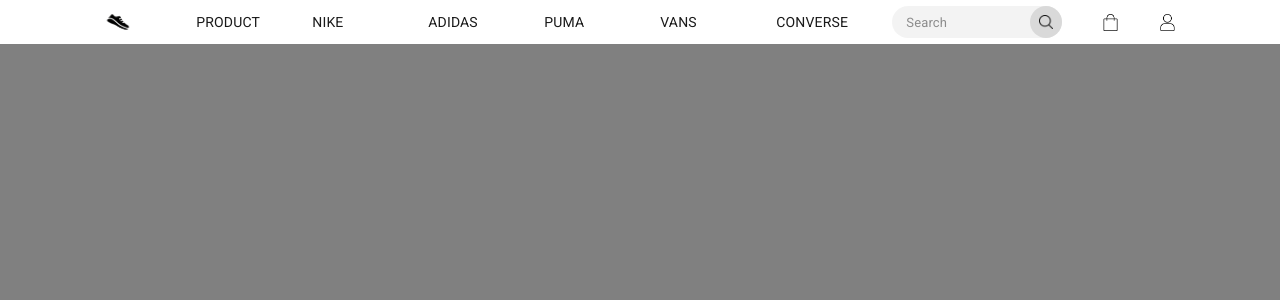
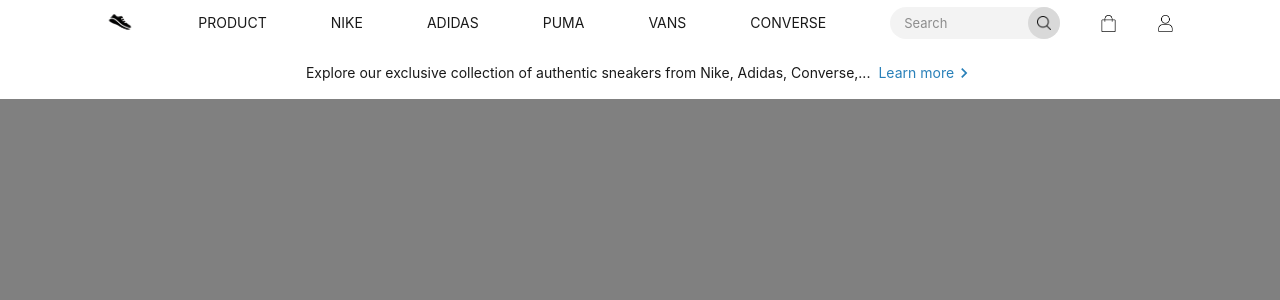
Before and after one commit to GiaDuccc/Burger-Queen-FE, a React (Vite) app: page / in a window 1280 px wide. Shown: the top 300 px of the page. Built offline with nearby package versions, Linux system fonts and the light colour scheme.

Commit message:
create slogan

```diff
--- a/package.json
+++ b/package.json
@@ -17,6 +17,7 @@
   "dependencies": {
     "@emotion/react": "^11.14.0",
     "@emotion/styled": "^11.14.0",
+    "@mui/icons-material": "^6.0.0",
     "@mui/material": "^6.0.0",
     "react": "^18.2.0",
     "react-dom": "^18.2.0",
--- a/src/components/Header/Header.jsx
+++ b/src/components/Header/Header.jsx
@@ -41,13 +41,12 @@
           fontSize: '14px',
           textTransform: 'uppercase',
           lineHeight: headerHeight,
-          padding: '0 24px',
-          width: '100px'
-        },
-        '& a:hover': {
-          fontSize: '13px',
-          opacity: '0.8'
+          padding: '0 24px'
         }
+        // '& a:hover': {
+        //   fontSize: '13px',
+        //   opacity: '0.8'
+        // }
       }}>
         <Link href="/ProductPage" underline="none" >Product</Link>
         <Link href="/NikePage" underline="none" >Nike</Link>
--- /dev/null
+++ b/src/components/Slogan/Slogan.jsx
@@ -0,0 +1,50 @@
+import Box from '@mui/material/Box'
+import { useState, useEffect } from 'react';
+import { Link } from 'react-router-dom'
+import ChevronRightIcon from '@mui/icons-material/ChevronRight';
+import Typography from '@mui/material/Typography';
+
+const slogan = 'Explore our exclusive collection of authentic sneakers from Nike, Adidas, Converse,...'
+
+const ColorChangeSlogan = () => {
+  const [colorSlogan, setColorSlogan] = useState({ bgcolor: '#3498db', textColor: 'white', linkColor: 'white' })
+
+  useEffect(() => {
+    const timer = setTimeout(() => {
+      setColorSlogan({ bgcolor: 'white', textColor: 'rgba(0,0,0,.9)', linkColor:'#2980b9' })
+    }, 2000)
+
+    return () => clearTimeout(timer)
+  }, [])
+
+  return (
+    <Box sx ={{
+      bgcolor: colorSlogan.bgcolor,
+      padding: '16px 0',
+      transition: 'background-color 1.8s cubic-bezier(0.42, 0, 0.58, 1)'
+    }}>
+      <Box sx={{
+        display: 'flex',
+        justifyContent: 'center',
+        '& a': {
+          color: colorSlogan.linkColor,
+          display: 'inline-flex',
+          textDecoration: 'none',
+          alignItems: 'center',
+          transition: 'color 1.8s cubic-bezier(0.42, 0, 0.58, 1)',
+          fontSize: '14px'
+        },
+        '& a:hover': {
+          textDecoration: 'underline'
+        }
+      }}>
+        <Typography sx={{ display: 'inline-block', color: colorSlogan.textColor, margin: '0 8px 0 0 ', transition: 'color 1.8s cubic-bezier(0.42, 0, 0.58, 1)' }} >{slogan}</Typography>
+        <Link href="#" >Learn more<ChevronRightIcon fontSize="small" /></Link>
+      </Box>
+    </Box>
+  )
+}
+
+export default function Slogan () {
+  return <ColorChangeSlogan />
+}
--- a/src/main.jsx
+++ b/src/main.jsx
@@ -8,9 +8,8 @@
 ReactDOM.createRoot(document.getElementById('root')).render(
   <React.StrictMode>
     <CssVarsProvider theme={theme}>
-      <CssBaseline>
+      <CssBaseline />
         <App />
-      </CssBaseline>
     </CssVarsProvider>
   </React.StrictMode>
 )
--- a/src/pages/AdidasPage/AdidasPage.jsx
+++ b/src/pages/AdidasPage/AdidasPage.jsx
@@ -1,9 +1,11 @@
 import Header from '~/components/Header/Header'
+import Slogan from '~/components/Slogan/Slogan'
 
 function AdidasPage () {
   return (
     <>
       <Header />
+      <Slogan />
       <h1>HELOO AdidasPage</h1>
     </>
   )
--- a/src/pages/ConversePage/ConversePage.jsx
+++ b/src/pages/ConversePage/ConversePage.jsx
@@ -1,9 +1,11 @@
 import Header from '~/components/Header/Header'
+import Slogan from '~/components/Slogan/Slogan'
 
 function ConversePage () {
   return (
     <>
       <Header />
+      <Slogan />
       <h1>HELOO ConversePage</h1>
     </>
   )
--- a/src/pages/HomePage/HomePage.jsx
+++ b/src/pages/HomePage/HomePage.jsx
@@ -1,7 +1,8 @@
-import Box from '@mui/material/Box'
+// import Box from '@mui/material/Box'
 import Container from '@mui/material/Container'
 // import Header from '~/components/Header/Header'
-import Header from '../../components/Header/Header'
+import Header from '~/components/Header/Header'
+import Slogan from '~/components/Slogan/Slogan'
 
 function HomePage () {
   return (
@@ -11,6 +12,7 @@
         height: '100vh'
       }}>
         <Header />
+        <Slogan />
       </Container>
     </>
   )
--- a/src/pages/NikePage/NikePage.jsx
+++ b/src/pages/NikePage/NikePage.jsx
@@ -1,9 +1,11 @@
 import Header from '~/components/Header/Header'
+import Slogan from '~/components/Slogan/Slogan'
 
 function NikePage () {
   return (
     <>
       <Header />
+      <Slogan />
       <h1>HELOO NikePage</h1>
     </>
   )
--- a/src/pages/ProductPage/ProductPage.jsx
+++ b/src/pages/ProductPage/ProductPage.jsx
@@ -1,9 +1,11 @@
 import Header from '~/components/Header/Header'
+import Slogan from '~/components/Slogan/Slogan'
 
 function ProductPage () {
   return (
     <>
       <Header />
+      <Slogan />
       <h1>HELOO ProductPage</h1>
     </>
   )
--- a/src/pages/PumaPage/PumaPage.jsx
+++ b/src/pages/PumaPage/PumaPage.jsx
@@ -1,9 +1,11 @@
 import Header from '~/components/Header/Header'
+import Slogan from '~/components/Slogan/Slogan'
 
 function PumaPage () {
   return (
     <>
       <Header />
+      <Slogan />
       <h1>HELOO PumaPage</h1>
     </>
   )
--- a/src/pages/VansPage/VansPage.jsx
+++ b/src/pages/VansPage/VansPage.jsx
@@ -1,9 +1,11 @@
 import Header from '~/components/Header/Header'
+import Slogan from '~/components/Slogan/Slogan'
 
 function VansPage () {
   return (
     <>
       <Header />
+      <Slogan />
       <h1>HELOO VansPage</h1>
     </>
   )
--- a/src/theme.js
+++ b/src/theme.js
@@ -1,6 +1,6 @@
 import { extendTheme } from '@mui/material/styles'
 
-const HEADER_HEIGHT = '44px'
+const HEADER_HEIGHT = '46px'
 
 const theme = extendTheme ({
   shop: {
@@ -10,7 +10,18 @@
     light: {},
     dark: {}
   },
-  components: {}
+  components: {
+    MuiTypography: {
+      styleOverrides: {
+        root: {
+          '&.MuiTypography-body1': { fontSize: '0.875rem' }
+        }
+      }
+    }
+  },
+  typography: {
+    fontFamily: 'Inter, -apple-system, BlinkMacSystemFont, Helvetica Neue, Helvetica, Arial, sans-serif'
+  }
 })
 
 export default theme
```
Also changed, not shown: 1 other file (tests, documents, lock files or other folders).
